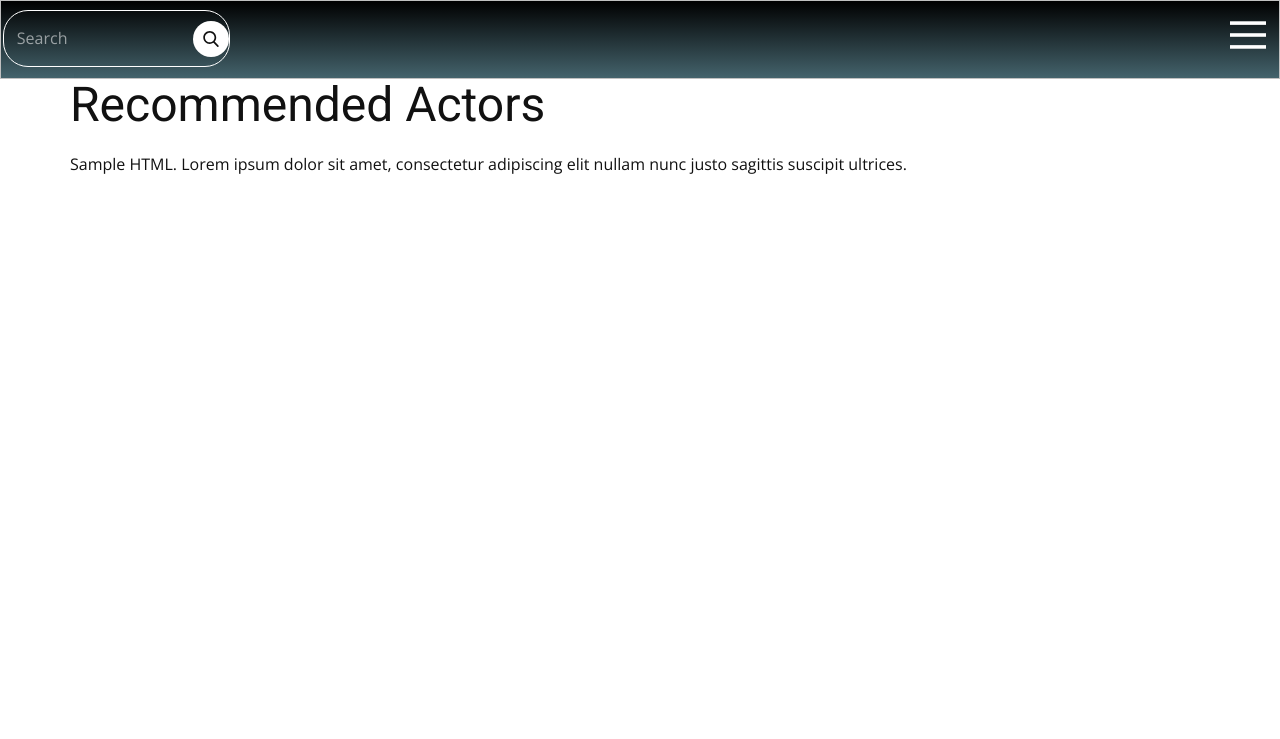
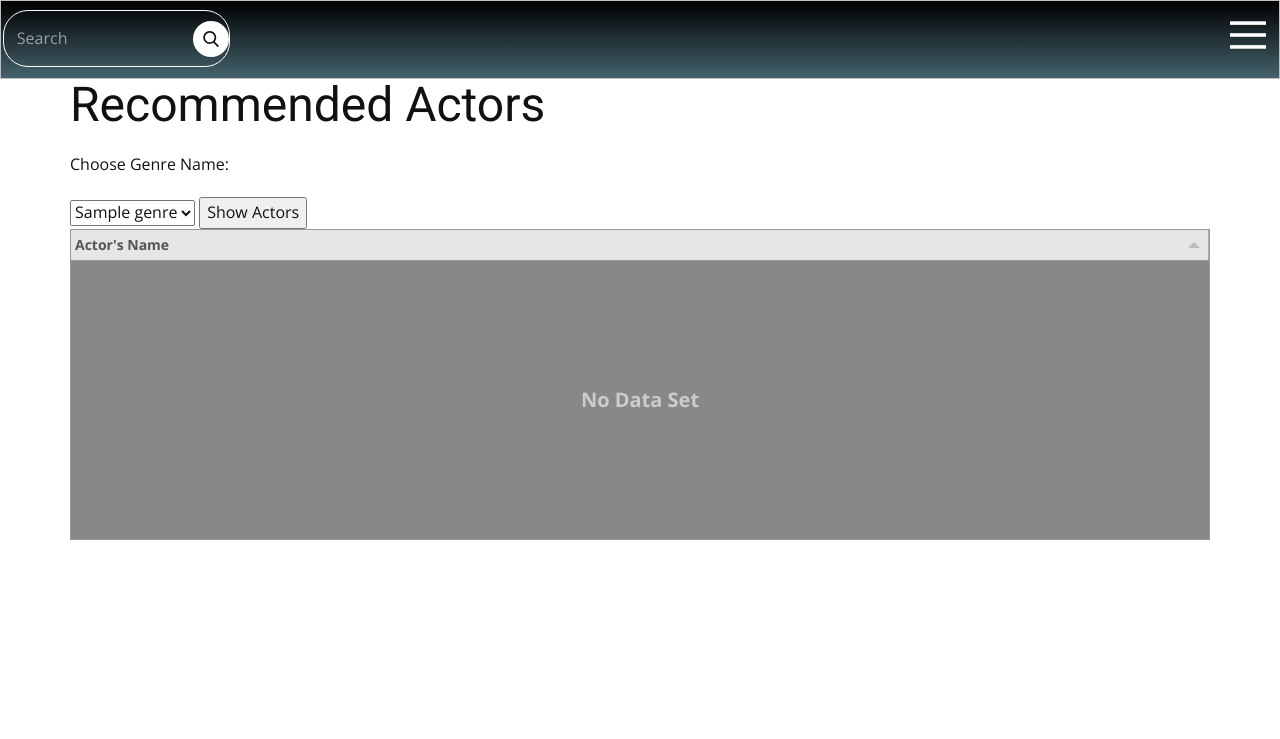
Before and after one commit to yahavzar/DBProject, a Flask app: page /Actors in a window 1280 px wide. Shown: the top 739 px of the page. Run offline with Flask 2, Linux system fonts and the light colour scheme; tables that the repository leaves empty hold one stand-in row (values such as "Sample post"); some libraries are stand-ins or nearby versions.

Commit message:
Actors.html

```diff
--- a/SRC/APPLICATION_SOURCE_CODE/app.py
+++ b/SRC/APPLICATION_SOURCE_CODE/app.py
@@ -176,7 +176,29 @@
 
 @app.route('/Actors')
 def Actors():
-    return render_template('Actors.html')
+    sqlQuery = "select distinct Genre.genreName as title from Genre"
+    res=select(sqlQuery)
+    result = [k[0] for k in res["rows"]]
+    return render_template('Actors.html',genres=result)
+
+@app.route("/Actors",methods=['POST','GET'])
+def search_recommended_actors():
+    if request.method == 'POST':
+        title = request.form['dropdown']
+
+    sqlQuery = "select * from (select a.actorName as title, count(*) as cnt from Actors a, MoviesGenre mg, Movie m , ActorsMovie am , Genre g , (select Genre.genreId as id  from Genre  where genreName=%s) AS temp,  (select g.genreId,g.genreName,avg(voteCount) as avgvotecount  from Movie m , Genre g, MoviesGenre mg  where m.apiId=mg.apiId and g.genreId=mg.genreId  group by g.genreId ) as GenreAvgVoteCount  where  m.apiId=mg.apiId and a.actorId=am.actorId and am.filmId=m.apiId and g.genreName=%s and  temp.id=mg.genreId and  m.voteCount>GenreAvgVoteCount.avgvotecount and m.voteAvg>8 and temp.id= GenreAvgVoteCount.genreId group by a.actorId union select a.actorName as name, count(*) as cnt from Actors a, ShowGenre mg, Shows m , ActorsShow am , Genre g , (select Genre.genreId as id from Genre where genreName=%s) AS temp, (select g.genreId,g.genreName,avg(voteCount) as avgvotecount from Shows m , Genre g, ShowGenre mg where m.apiId=mg.apiId and g.genreId=mg.genreId group by g.genreId ) as GenreAvgVoteCount  where  m.apiId=mg.apiId and a.actorId=am.actorId and am.showId=m.apiId and g.genreName=%s and  temp.id=mg.genreId and  m.voteCount>GenreAvgVoteCount.avgvotecount and m.voteAvg>8 and temp.id= GenreAvgVoteCount.genreId  group by a.actorId) as temp order by -cnt;"
+    try:
+        res = select(sqlQuery, [title, title, title, title])
+        result = [{res['headers'][0]: row[0] } for row in res['rows']]
+        sqlQuery = "select distinct Genre.genreName as title from Genre"
+        res2 = select(sqlQuery)
+        result2 = [k[0] for k in res2["rows"]]
+        return render_template('Actors.html', res=result, genres=result2)
+    except sql_executor.NoResultsException:
+        sqlQuery = "select distinct Genre.genreName as title from Genre"
+        res2 = select(sqlQuery)
+        result2 = [k[0] for k in res2["rows"]]
+        return render_template('Actors.html', genres=result2)
 
 @app.route('/Foreign-Languages')
 def Foreign_Languages():
--- a/SRC/APPLICATION_SOURCE_CODE/templates/Actors.html
+++ b/SRC/APPLICATION_SOURCE_CODE/templates/Actors.html
@@ -11,6 +11,8 @@
 <link rel="stylesheet" href="../static/project/Actors.css" media="screen">
     <script class="u-script" type="text/javascript" src="../static/project/jquery.js" defer=""></script>
     <script class="u-script" type="text/javascript" src="../static/project/nicepage.js" defer=""></script>
+                <link href="../static/tabulator-master/dist/css/tabulator.min.css" rel="stylesheet">
+<script type="text/javascript" src="../static/tabulator-master/dist/js/tabulator.min.js"></script>
     <meta name="generator" content="Nicepage 3.3.3, nicepage.com">
     <link id="u-theme-google-font" rel="stylesheet" href="https://fonts.googleapis.com/css?family=Roboto:100,100i,300,300i,400,400i,500,500i,700,700i,900,900i|Open+Sans:300,300i,400,400i,600,600i,700,700i,800,800i">
 
@@ -75,10 +77,35 @@
     <section class="u-clearfix u-section-1" id="sec-6afc">
       <div class="u-clearfix u-sheet u-sheet-1">
         <h1 class="u-heading-font u-text u-title u-text-1">Recommended Actors</h1>
-        <div class="u-clearfix u-custom-html u-expanded-width u-custom-html-1">
+        <div class="u-clearfix u-custom-html u-custom-html-1">
           <style></style>
-          <p>Sample HTML. Lorem ipsum dolor sit amet, consectetur adipiscing elit nullam nunc justo sagittis suscipit ultrices.</p>
+          <p>Choose Genre Name:</p>
+            <form action ="" method = "POST">
+                <select name="dropdown">
+                    {% for genre in genres %}
+                    <option value= "{{genre}}" SELECTED>{{genre}}</option>"
+                    {% endfor %}
+                </select>
+                <input type = "submit" value = "Show Actors"/>
+            </form>
+                    <div id="actors"></div>
+                    <script>
+                        table= new Tabulator("#actors", {
+                        layout:"fitColumns",
+                        height: "311px",
+                        placeholder:"No Data Set",
+                            columns: [
+                                {title: "Actor's Name",field:"title"}],
+                        });
+                        var rows = {{ res |safe }}
+                            table.setData(rows);
+                    </script>
         </div>
+          <div class="u-clearfix u-custom-html u-expanded-width u-custom-html-2">
+          <style></style>
+
+          </div>
+
       </div>
     </section>
     <section class="u-clearfix u-section-2" id="sec-5fed">
```
